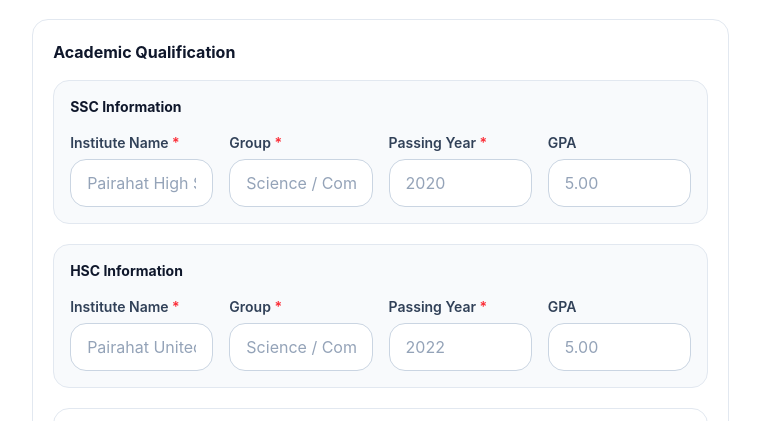
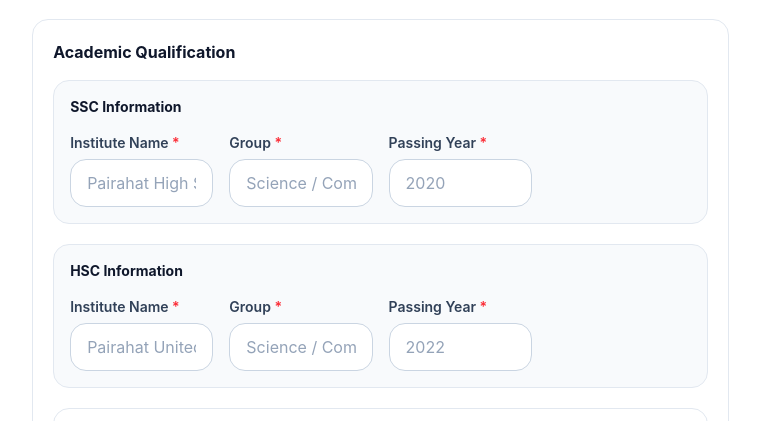
Before and after one commit to rahat1517/AbhaynagarSomiti, a React (Vite) app: page /register in a window 1280 px wide. Shown: the part 1140-1561 px from the top of the page, without its empty margins (487-1247 px from the left). Built offline with nearby package versions, Linux system fonts and the light colour scheme; no server answers.

Commit message:
remove gpa section

```diff
--- a/src/pages/RegistrationPage.jsx
+++ b/src/pages/RegistrationPage.jsx
@@ -565,13 +565,7 @@ export default function RegistrationPage() {
                       required
                     />
 
-                    <TextInput
-                      label="GPA"
-                      name="sscGpa"
-                      value={form.sscGpa}
-                      onChange={updateField}
-                      placeholder="5.00"
-                    />
+
                   </div>
                 </div>
 
@@ -608,13 +602,7 @@ export default function RegistrationPage() {
                       required
                     />
 
-                    <TextInput
-                      label="GPA"
-                      name="hscGpa"
-                      value={form.hscGpa}
-                      onChange={updateField}
-                      placeholder="5.00"
-                    />
+
                   </div>
                 </div>
 
```
